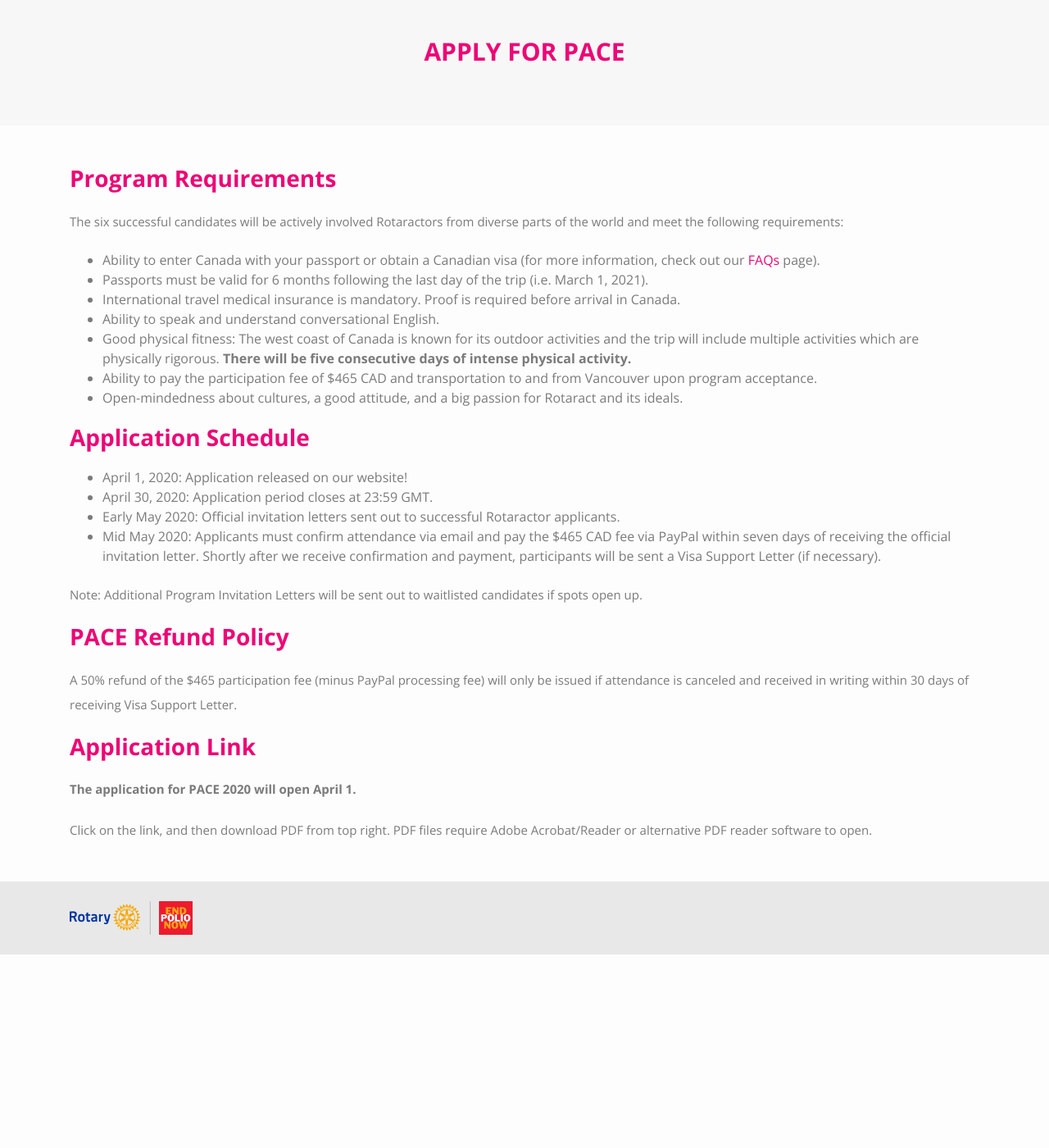
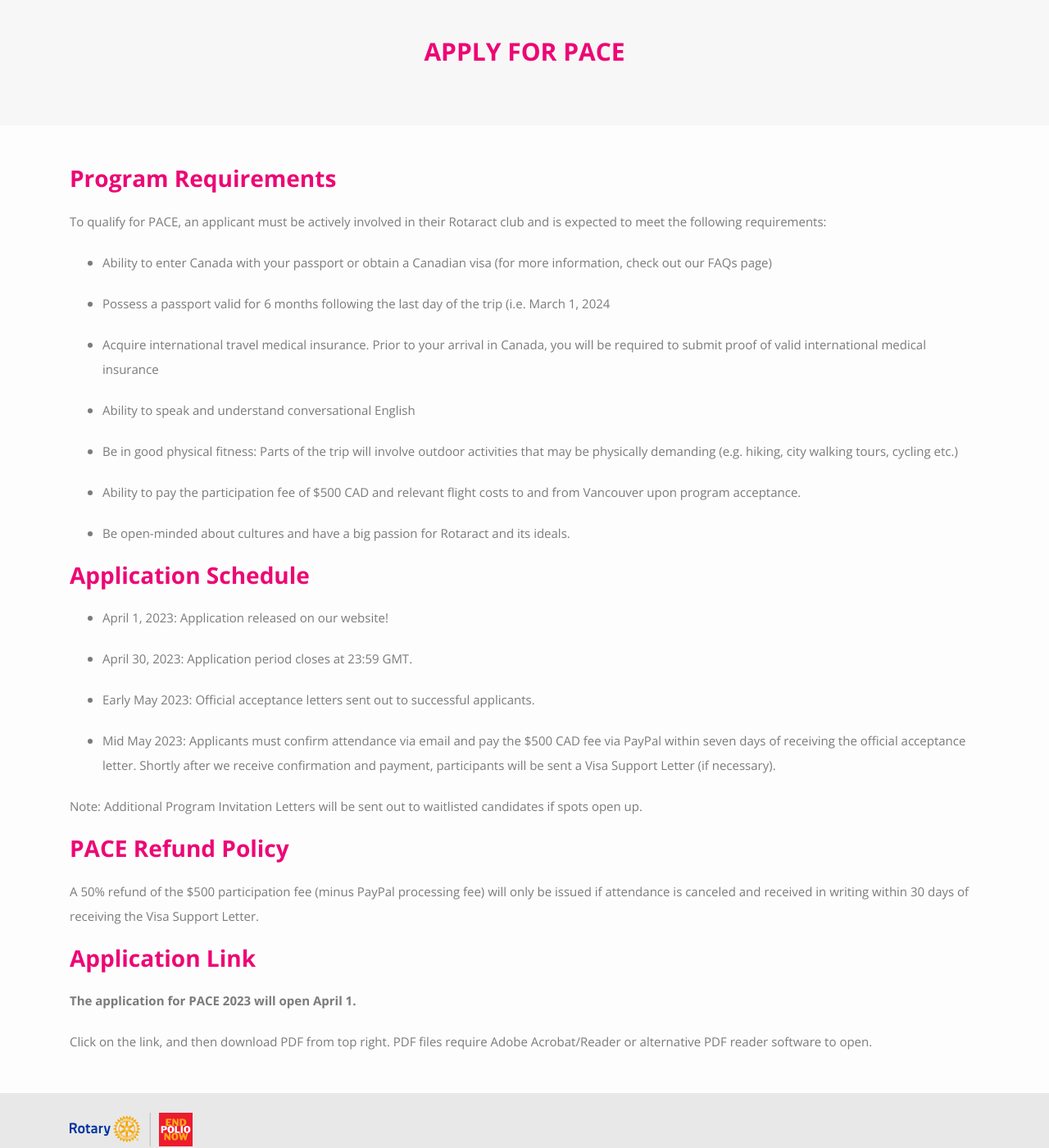
Before and after one commit to rotaract5040/rotaract5040.github.io, a Jekyll site: the page built from _pace/apply.md, in a window 1280 px wide and 1400 px high, scrolled down 199 px. Shown: the whole window at 82% size. Built offline with Jekyll 4.4.1, drawn with Linux system fonts in a browser that asks for light colours; nearby versions of some CDN libraries; Markdown is read by kramdown in place of the engine named in the settings; before the commit the page ends 1363 px from its top, so only the background shows below that.

Commit message:
Update apply.md

```diff
--- a/_pace/apply.md
+++ b/_pace/apply.md
@@ -7,31 +7,43 @@ permalink: /pace/apply/
 
 ### Program Requirements
 
-The six successful candidates will be actively involved Rotaractors from diverse parts of the world and meet the following requirements:
+To qualify for PACE, an applicant must be actively involved in their Rotaract club and is expected to meet the following requirements:
 
-* Ability to enter Canada with your passport or obtain a Canadian visa (for more information, check out our [FAQs](/pace/faqs/) page).
-* Passports must be valid for 6 months following the last day of the trip (i.e. March 1, 2021).
-* International travel medical insurance is mandatory. Proof is required before arrival in Canada.
-* Ability to speak and understand conversational English.
-* Good physical fitness: The west coast of Canada is known for its outdoor activities and the trip will include multiple activities which are physically rigorous. **There will be five consecutive days of intense physical activity.**
-* Ability to pay the participation fee of $465 CAD and transportation to and from Vancouver upon program acceptance.
-* Open-mindedness about cultures, a good attitude, and a big passion for Rotaract and its ideals.
+* Ability to enter Canada with your passport or obtain a Canadian visa (for more information, check out our FAQs page)
+
+* Possess a passport valid for 6 months following the last day of the trip (i.e. March 1, 2024
+
+* Acquire international travel medical insurance. Prior to your arrival in Canada, you will be required to submit proof of valid international medical insurance
+
+* Ability to speak and understand conversational English
+
+* Be in good physical fitness: Parts of the trip will involve outdoor activities that may be physically demanding (e.g. hiking, city walking tours, cycling etc.)
+
+* Ability to pay the participation fee of $500 CAD and relevant flight costs to and from Vancouver upon program acceptance.
+
+* Be open-minded about cultures and have a big passion for Rotaract and its ideals.
+
 
 ### Application Schedule
 
-* April 1, 2020: Application released on our website!
-* April 30, 2020: Application period closes at 23:59 GMT.
-* Early May 2020: Official invitation letters sent out to successful Rotaractor applicants.
-* Mid May 2020: Applicants must confirm attendance via email and pay the $465 CAD fee via PayPal within seven days of receiving the official invitation letter. Shortly after we receive confirmation and payment, participants will be sent a Visa Support Letter (if necessary).
+* April 1, 2023: Application released on our website!
+
+* April 30, 2023: Application period closes at 23:59 GMT.
+
+* Early May 2023: Official acceptance letters sent out to successful applicants.
+
+* Mid May 2023: Applicants must confirm attendance via email and pay the $500 CAD fee via PayPal within seven days of receiving the official acceptance letter. Shortly after we receive confirmation and payment, participants will be sent a Visa Support Letter (if necessary).
 
 Note: Additional Program Invitation Letters will be sent out to waitlisted candidates if spots open up.
 
+
 ### PACE Refund Policy
 
-A 50% refund of the $465 participation fee (minus PayPal processing fee) will only be issued if attendance is canceled and received in writing within 30 days of receiving Visa Support Letter.
+A 50% refund of the $500 participation fee (minus PayPal processing fee) will only be issued if attendance is canceled and received in writing within 30 days of receiving the Visa Support Letter.
+
 
 ### Application Link
 
-**The application for PACE 2020 will open April 1.**
+**The application for PACE 2023 will open April 1.**
 
 Click on the link, and then download PDF from top right. PDF files require Adobe Acrobat/Reader or alternative PDF reader software to open.
```
